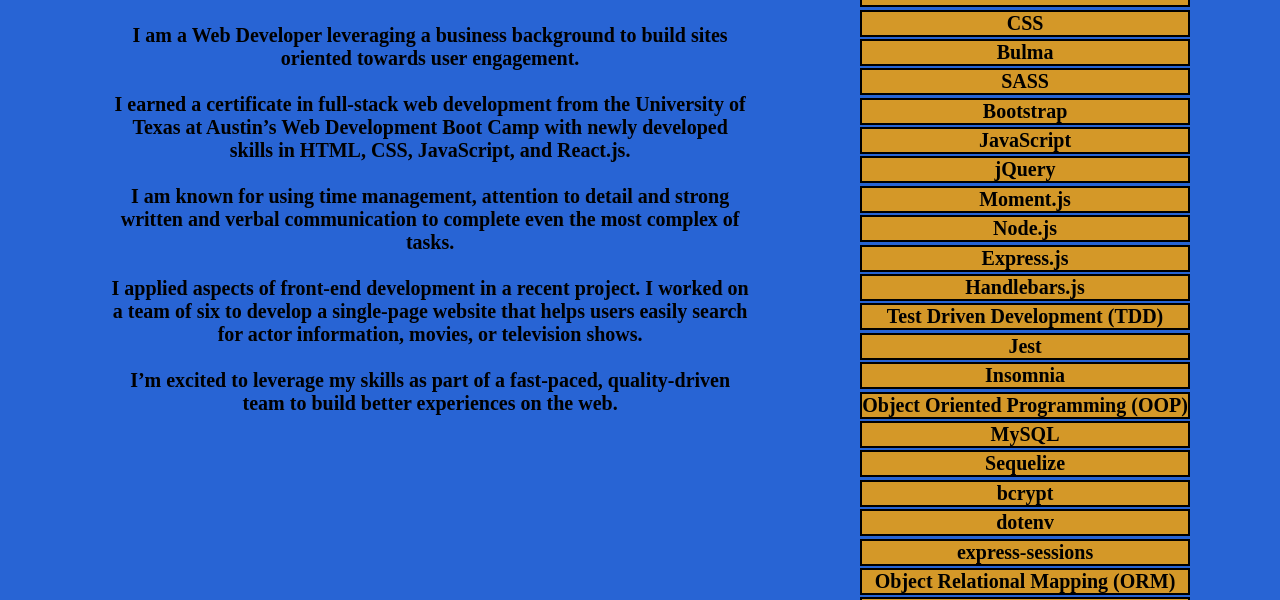
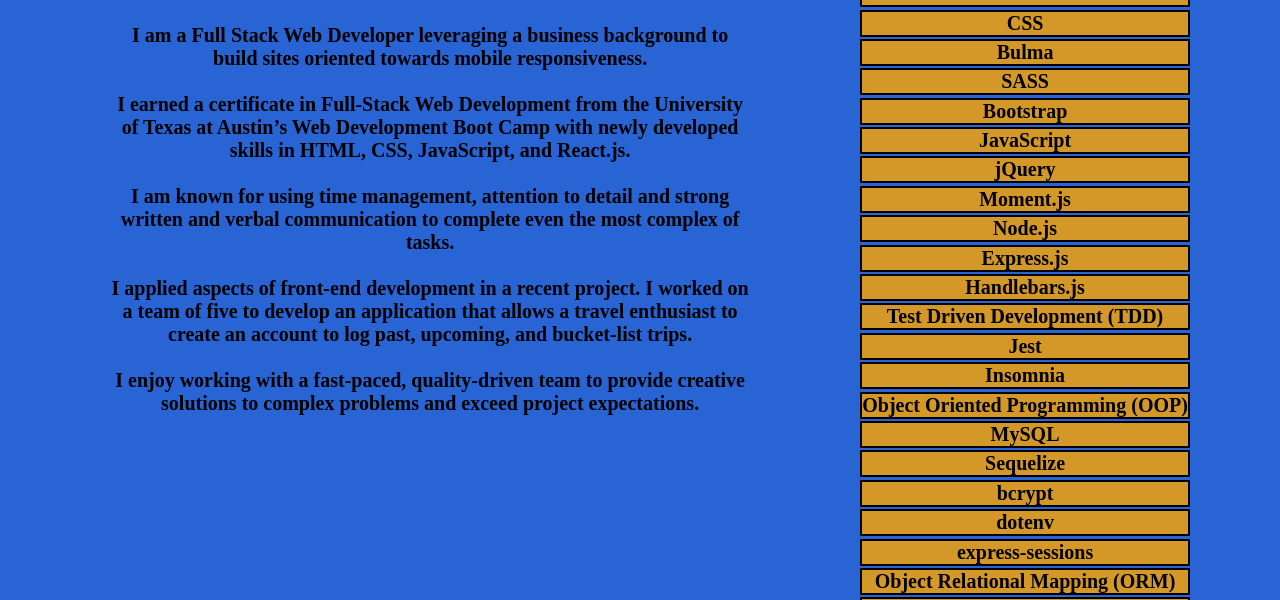
Before and after one commit to nicnolen/Professional-Portfolio, a plain HTML site: page index.html in a window 1280 px wide. Shown: the part 738-1338 px from the top of the page. Drawn offline with Linux system fonts and the light colour scheme.

Commit message:
updated the about me section

```diff
--- a/index.html
+++ b/index.html
@@ -38,18 +38,18 @@
                 <div class="about-info">
                   <h3 class="about-intro">Hello, I'm Nicholas Nolen</h3>
                   <p>
-                      I am a Web Developer leveraging a business background to build sites oriented towards user engagement.
+                      I am a Full Stack Web Developer leveraging a business background to build sites oriented towards mobile responsiveness.
                   </p><br>
-                  <p> I earned a certificate in full-stack web development from the University of Texas at Austin’s Web Development Boot Camp with newly developed skills in HTML, CSS, JavaScript, and React.js.
+                  <p> I earned a certificate in Full-Stack Web Development from the University of Texas at Austin’s Web Development Boot Camp with newly developed skills in HTML, CSS, JavaScript, and React.js.
                   </p><br>
                   <p>
                     I am known for using time management, attention to detail and strong written and verbal communication to complete even the most complex of tasks.
                   </p><br>
                   <p>
-                      I applied aspects of front-end development in a recent project. I worked on a team of six to develop a single-page website that helps users easily search for actor information, movies, or television shows.
+                      I applied aspects of front-end development in a recent project. I worked on a team of five to develop an application that allows a travel enthusiast to create an account to log past, upcoming, and bucket-list trips.
                   </p><br>
                   <p>
-                      I’m excited to leverage my skills as part of a fast-paced, quality-driven team to build better experiences on the web.
+                    I enjoy working with a fast-paced, quality-driven team to provide creative solutions to complex problems and exceed project expectations.
                   </p><br>
               </div>
 
```
